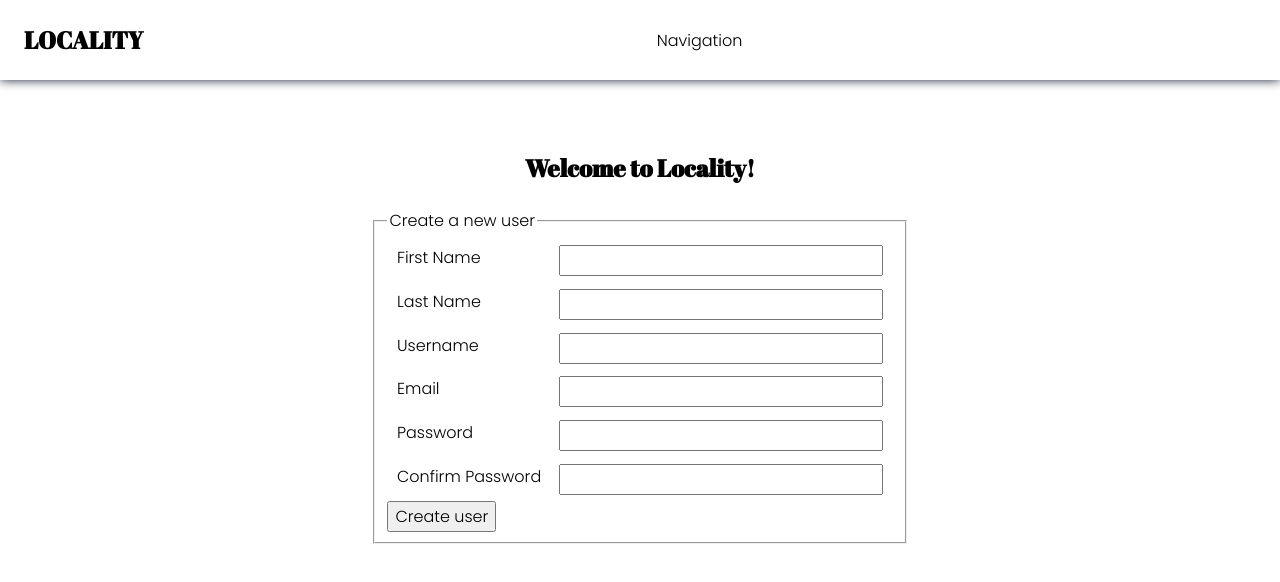
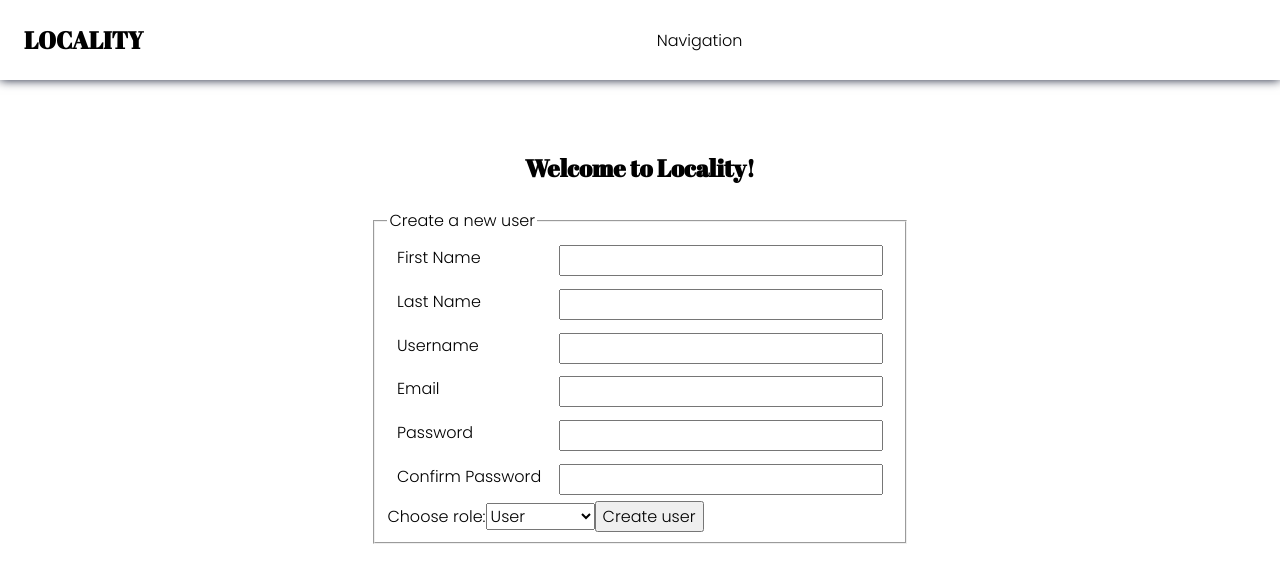
Before and after one commit to vukolovanton/locality-frontend, a React (Create React App) app: page /registration in a window 1280 px wide. Shown: the top 582 px of the page. Built offline with nearby package versions, Linux system fonts and the light colour scheme.

Commit message:
Move role setup to user registration step

```diff
--- a/src/components/NavBar/Profile/Profile.tsx
+++ b/src/components/NavBar/Profile/Profile.tsx
@@ -5,7 +5,6 @@ import "./styles.scss";
 
 const Profile: React.FC = () => {
   const { user } = useSelector(userSelector);
-  console.log(user);
   return <span className="account">{user.username || ""}</span>;
 };
 
--- a/src/components/Registration/LocalityCreation/LocalityCreation.tsx
+++ b/src/components/Registration/LocalityCreation/LocalityCreation.tsx
@@ -1,5 +1,5 @@
 import React from "react";
-import { useLocalityCreation } from "src/hooks/useLocalityCreation";
+import { useLocalityCreation } from "src/hooks/locality/useLocalityCreation";
 import InputField from "../InputField/InputField";
 
 const LocalityCreation: React.FC = () => {
@@ -44,15 +44,6 @@ const LocalityCreation: React.FC = () => {
             id="street"
           />
 
-          <label htmlFor="options">
-            Choose role:
-            <select name="options" id="options" required>
-              <option value="value1">User</option>
-              <option value="value2">Supervisor</option>
-              <option value="value3">Contractor</option>
-            </select>
-          </label>
-
           <input type="submit" value="Create Locality" className="btn" />
         </fieldset>
       </form>
--- a/src/components/Registration/Registration.tsx
+++ b/src/components/Registration/Registration.tsx
@@ -1,5 +1,5 @@
 import React from "react";
-import { useRegistration } from "src/hooks/useRegistration";
+import { useRegistration } from "src/hooks/auth/useRegistration";
 import InputField from "./InputField/InputField";
 import "./styles.scss";
 
@@ -58,6 +58,21 @@ const Registration: React.FC = () => {
             id="confirmPassword"
             inputType="confirmPassword"
           />
+
+          <label htmlFor="options">
+            Choose role:
+            <select
+              name="options"
+              id="options"
+              required
+              onChange={(e) => handleStateChange("roles", e.target.value)}
+            >
+              <option value="USER">User</option>
+              <option value="SUPERVISOR">Supervisor</option>
+              <option value="CONTRACTOR">Contractor</option>
+            </select>
+          </label>
+
           <input type="submit" value="Create user" className="btn" />
         </fieldset>
       </form>
--- a/src/hooks/useRegistration.ts
+++ b/src/hooks/auth/useRegistration.ts
@@ -1,4 +1,4 @@
-import { FormEvent, useState, useEffect } from "react";
+import { FormEvent, useEffect, useState } from "react";
 import { useHistory } from "react-router-dom";
 import { useDispatch, useSelector } from "react-redux";
 
@@ -7,6 +7,8 @@ import {
   postNewUser,
   registrationUserSelector,
 } from "src/state/auth/registration/registrationSlice";
+import { validateObjectValues } from "src/utils/helpers";
+import { Roles } from "../../interfaces/roles";
 
 const initialRegistrationState: UserRegistrationDto = {
   firstName: "",
@@ -15,6 +17,7 @@ const initialRegistrationState: UserRegistrationDto = {
   email: "",
   password: "",
   confirmPassword: "",
+  roles: [Roles.USER],
 };
 
 export const useRegistration = () => {
@@ -29,27 +32,27 @@ export const useRegistration = () => {
     useState<UserRegistrationDto>(initialRegistrationState);
 
   // Set state properties on registration form changes
-  const handleStateChange = (key: string, value: string) => {
+  const handleStateChange = (key: string, value: string | Roles) => {
+    if (key === "roles") {
+      setRegistrationState({ ...registrationState, roles: [value as Roles] });
+      return;
+    }
     setRegistrationState({ ...registrationState, [key]: value });
   };
 
   const handleSubmitRegistrationForm = async (e: FormEvent) => {
     e.preventDefault();
     // Make sure all values in there
-    const values: Array<string> = Object.values(registrationState);
-    values.forEach((value) => {
-      if (!value) {
-        setErrorMessage("Review your entities and try again");
-        return;
-      }
-    });
+    validateObjectValues(registrationState, setErrorMessage);
     // Compare passwords
     if (registrationState.password !== registrationState.confirmPassword) {
       setErrorMessage("Passwords should match");
       return;
     }
-    // Call registration API
-    dispatch(postNewUser(registrationState));
+    if (errorMessage === "") {
+      // Call registration API
+      dispatch(postNewUser(registrationState));
+    }
   };
 
   useEffect(() => {
--- a/src/hooks/useLocalityCreation.ts
+++ b/src/hooks/locality/useLocalityCreation.ts
@@ -3,17 +3,16 @@ import { useLocation } from "react-router-dom";
 import { useDispatch } from "react-redux";
 
 import { LocalityDto } from "src/interfaces/LocalityDto";
-import { Roles } from "src/interfaces/roles";
 import { postNewLocality } from "src/state/locality/localityCreation/localityCreationSlice";
 import { UserLoginDto } from "src/interfaces/UserLoginDto";
 import { userLoginFetch } from "src/state/auth/login/loginSlice";
+import { validateObjectValues } from "src/utils/helpers";
 
 const initialLocalityCreationState = {
   title: "",
   description: "",
   city: "",
   street: "",
-  role: Roles.USER,
 };
 
 export const useLocalityCreation = () => {
@@ -32,17 +31,15 @@ export const useLocalityCreation = () => {
   const handleSubmitCreateLocalityForm = async (e: FormEvent) => {
     e.preventDefault();
     // Make sure all values in there
-    const values: Array<string> = Object.values(localityCreationState);
-    values.forEach((value) => {
-      if (!value) {
-        setErrorMessage("Review your entities and try again");
-        return;
-      }
-    });
-    // Call locality creation API
-    dispatch(postNewLocality(localityCreationState));
-    // Clean up
-    setLocalityCreationState(initialLocalityCreationState);
+    validateObjectValues(localityCreationState, setErrorMessage);
+
+    if (errorMessage === "") {
+      // Call locality creation API
+      console.log("calling api");
+      dispatch(postNewLocality(localityCreationState));
+      // Clean up
+      setLocalityCreationState(initialLocalityCreationState);
+    }
   };
 
   useEffect(() => {
--- a/src/interfaces/LocalityDto.ts
+++ b/src/interfaces/LocalityDto.ts
@@ -1,9 +1,6 @@
-import { Roles } from "./roles";
-
 export interface LocalityDto {
   title: string;
   description: string;
   city: string;
   street: string;
-  role: Roles;
 }
--- a/src/interfaces/UserRegistrationDto.ts
+++ b/src/interfaces/UserRegistrationDto.ts
@@ -1,3 +1,5 @@
+import { Roles } from "./roles";
+
 export interface UserRegistrationDto {
   firstName: string;
   lastName: string;
@@ -5,4 +7,5 @@ export interface UserRegistrationDto {
   email: string;
   password: string;
   confirmPassword: string;
+  roles: Roles[];
 }
--- a/src/interfaces/roles.ts
+++ b/src/interfaces/roles.ts
@@ -1,5 +1,5 @@
 export enum Roles {
-  USER,
-  SUPERVISOR,
-  CONTRACTOR,
+  USER = "USER",
+  SUPERVISOR = "SUPERVISOR",
+  CONTRACTOR = "CONTRACTOR",
 }
--- /dev/null
+++ b/src/utils/helpers.ts
@@ -0,0 +1,11 @@
+export const validateObjectValues = (
+  objectToValidate: Object,
+  callback: (s: string) => void
+) => {
+  const values: Array<string> = Object.values(objectToValidate);
+  values.forEach((value) => {
+    if (!value) {
+      callback("Review your entities and try again bitch");
+    }
+  });
+};
```
